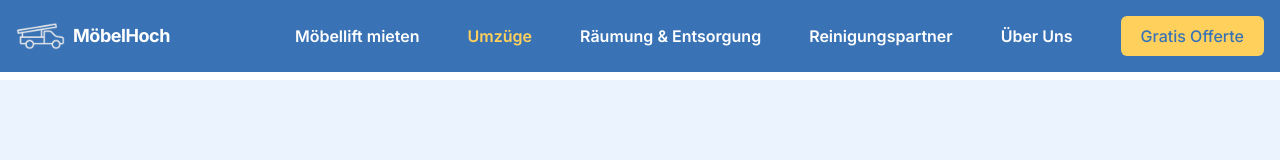
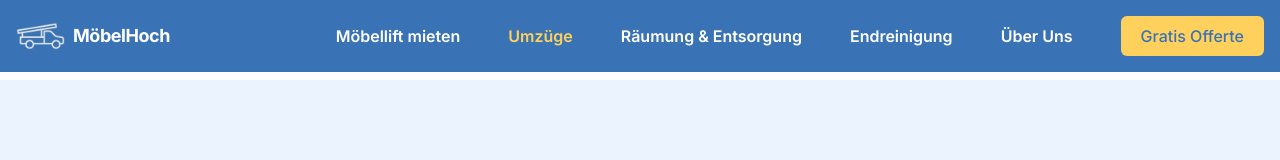
Before and after one commit to darkyy92/moebelhoch-website, a React (Vite) app: page /umzuege in a window 1280 px wide. Shown: the top 160 px of the page. Built offline with nearby package versions, Linux system fonts and the light colour scheme.

Commit message:
Reinigungspartner change to Endreinigung

```diff
--- a/src/components/Footer.tsx
+++ b/src/components/Footer.tsx
@@ -31,7 +31,7 @@ const Footer = () => {
               </li>
               <li>
                 <NavLink to="/reinigungspartner" className="text-gray-300 hover:text-white transition-colors">
-                  Reinigungspartner
+                  Endreinigung
                 </NavLink>
               </li>
             </ul>
--- a/src/components/Navbar.tsx
+++ b/src/components/Navbar.tsx
@@ -39,7 +39,7 @@ const Navbar = () => {
       path: '/raeumung'
     },
     {
-      name: 'Reinigungspartner',
+      name: 'Endreinigung',
       path: '/reinigungspartner'
     },
     {
--- a/src/pages/Index.tsx
+++ b/src/pages/Index.tsx
@@ -21,7 +21,7 @@ const Index = () => {
     icon: <ArrowUpRight size={32} />,
     link: "/raeumung"
   }, {
-    title: "Reinigungsservice",
+    title: "Endreinigung",
     description: "Nach dem Umzug: Lassen Sie Ihre alte oder neue Wohnung professionell reinigen durch unseren Partner ALL Perfekt GmbH.",
     icon: <BrushIcon size={32} />,
     link: "/reinigungspartner"
--- a/src/pages/Reinigungspartner.tsx
+++ b/src/pages/Reinigungspartner.tsx
@@ -72,7 +72,7 @@ const Reinigungspartner = () => {
           <div className="container mx-auto px-4">
             <div className="grid grid-cols-1 lg:grid-cols-2 gap-12 items-center">
               <div>
-                <h1 className="text-4xl font-bold text-movers-primary mb-6">Reinigungspartner</h1>
+                <h1 className="text-4xl font-bold text-movers-primary mb-6">Endreinigung</h1>
                 <p className="text-lg text-gray-600 mb-8">
                   Für einen reibungslosen Umzug gehört auch eine professionelle Endreinigung dazu.
                   Mit unseren zuverlässigen Reinigungspartnern bieten wir Ihnen eine Komplettlösung aus einer Hand.
```
